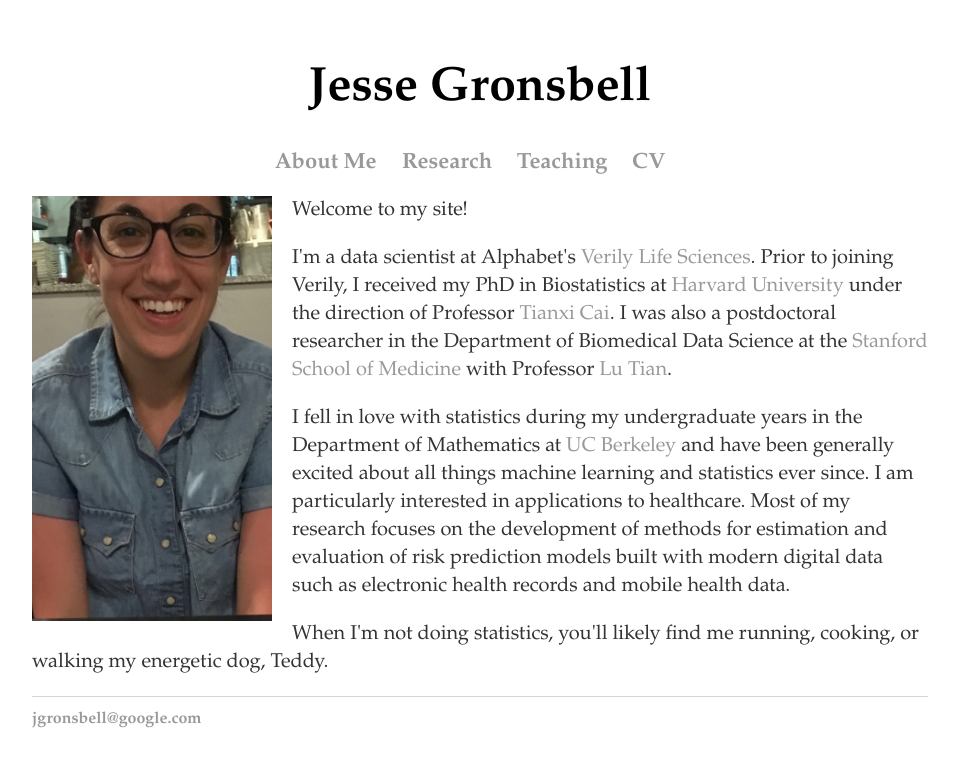
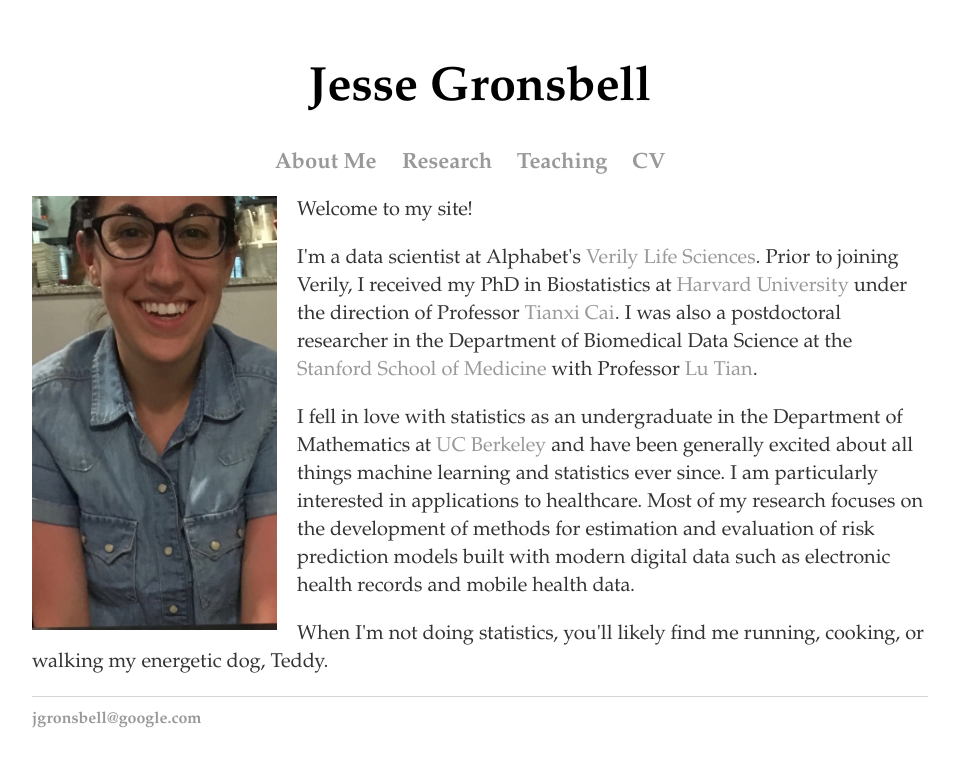
Before and after one commit to jgrons/old_website, a Jekyll site: the page built from index.html, in a window 1280 px wide. Shown: the top 767 px of the page, without its empty margins (160-1119 px from the left). Built offline with Jekyll 4.4.1, drawn with Linux system fonts in a browser that asks for light colours.

Commit message:
Update index.html

```diff
--- a/index.html
+++ b/index.html
@@ -7,7 +7,7 @@
 		<div class="span2">
 
 			   <a href="../pics/me_france.jpeg">
-            <img src="../pics/me_france.jpeg" HEIGHT="425" WIDTH="240" align="left" style="margin:0px 20px 0px 0px"
+            <img src="../pics/me_france.jpeg" HEIGHT="434" WIDTH="245" align="left" style="margin:0px 20px 0px 0px"
                   title="JG" alt="JG"/></a>
 
         </div>
@@ -26,7 +26,7 @@
 	</p>
 
 	<p style="font-size:20px; font-family: palatino">
-		I fell in love with statistics during my undergraduate years in the Department of
+		I fell in love with statistics as an undergraduate in the Department of
 		Mathematics at <a href="https://math.berkeley.edu/"> UC Berkeley</a>
 		and have been generally excited about all things machine learning and statistics ever since.
 		I am particularly interested in applications to healthcare.  Most of my research focuses on the development
```
